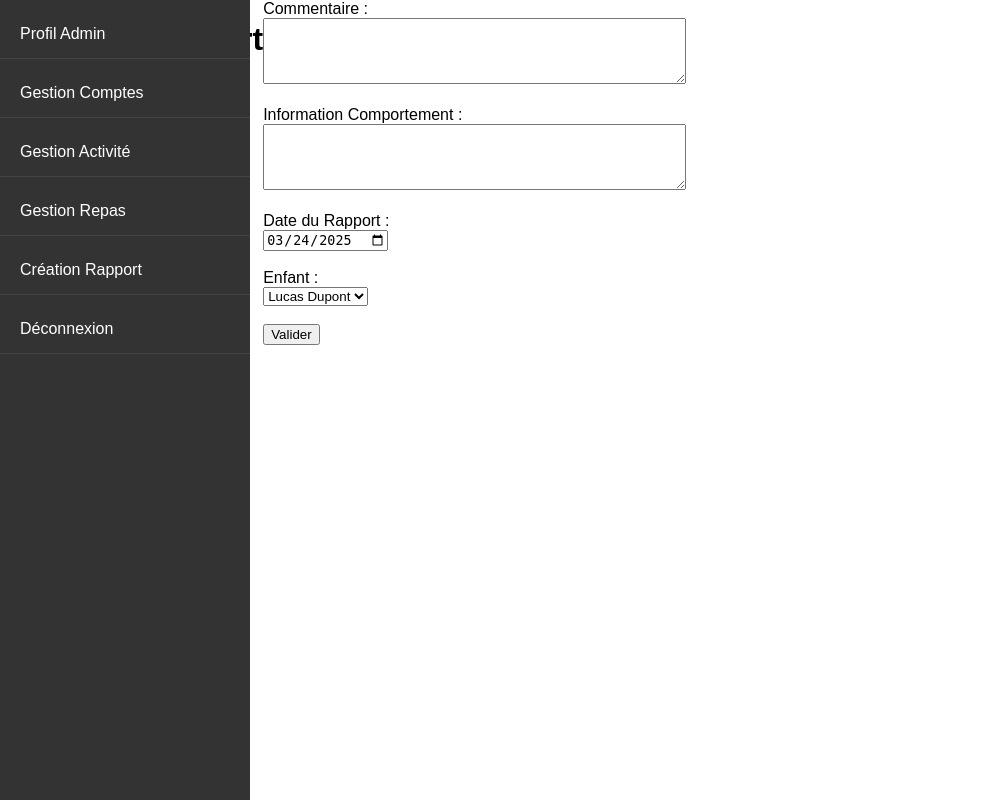
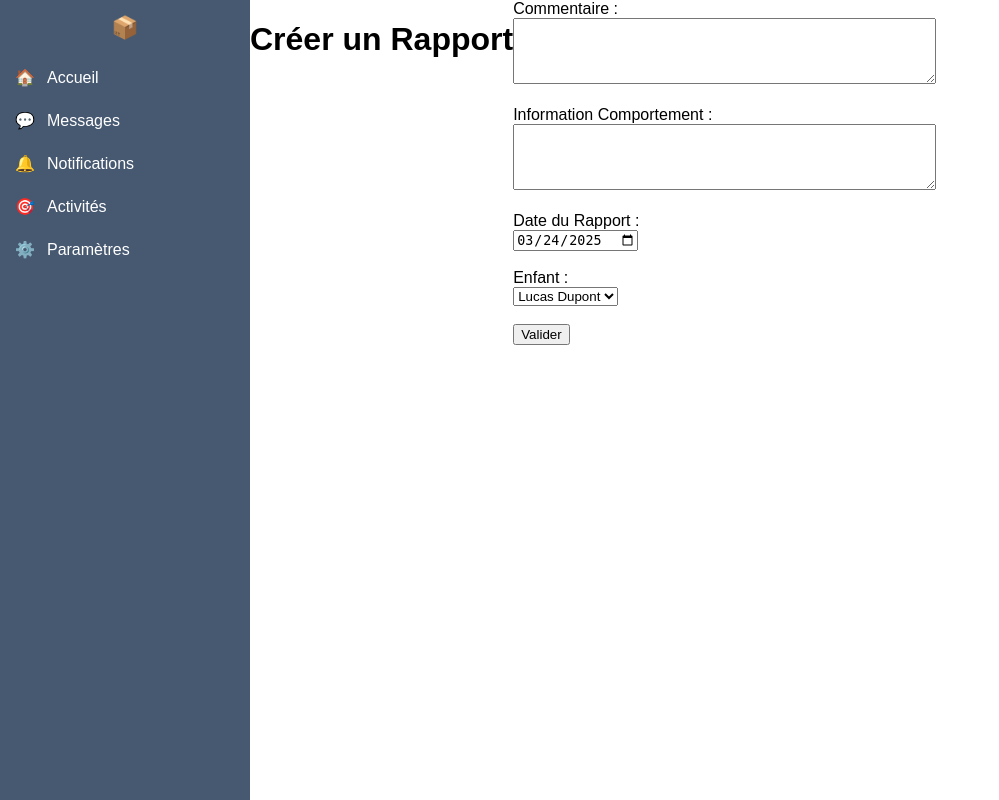
Before and after one commit to DevYaud/Fil_Rouge, a PHP site: page /admin/creation_rapport.php in a window 1280 px wide. Shown: the whole page, without its empty margins (0-999 px from the left). Run offline with PHP 8.4, Linux system fonts and the light colour scheme; data comes from the database, SQL or seed files in the repository.

Commit message:
Mis à jour sidebar

```diff
--- a/www/admin/menu-lateral.css
+++ b/www/admin/menu-lateral.css
@@ -1,46 +1,54 @@
 /* Style de base pour le corps de la page */
 body {
     font-family: Arial, sans-serif;
-    margin: 0; /* Supprimer la marge par défaut du corps */
-    padding: 0; /* Supprimer le padding par défaut du corps */
+    margin: 0;
     display: flex;
+    height: 100vh;
+    overflow-y: auto;
 }
 
-/* Style pour le menu latéral */
-.menu-latéral {
-    width: 250px; /* Largeur du menu latéral */
-    background-color: #333; /* Couleur de fond du menu */
-    color: white; /* Couleur du texte */
-    height: 100vh; /* Hauteur totale de la fenêtre */
-    position: fixed; /* Position fixe pour rester en place */
-    top: 0; /* Aligner le menu en haut de la page */
-    left: 0; /* Aligner le menu à gauche de la page */
-    margin: 0; /* Supprimer les marges par défaut */
-    padding: 0; /* Supprimer les paddings par défaut */
+/* Sidebar */
+.sidebar {
+    width: 64px;
+    background-color: #314560e3;
+    color: white;
+    transition: width 0.3s ease-in-out;
+    overflow: hidden;
 }
 
-/* Style pour les éléments de la liste */
-.menu-latéral .nav-link {
-    list-style-type: none; /* Supprimer les puces de la liste */
-    padding: 15px 20px; /* Espacement interne */
-    border-bottom: 1px solid #444; /* Ligne de séparation */
+.sidebar:hover {
+    width: 250px;
 }
 
-/* Style pour les liens dans le menu */
-.menu-latéral .nav-link a {
-    color: white; /* Couleur du texte des liens */
-    text-decoration: none; /* Supprimer le soulignement des liens */
-    display: block; /* Faire en sorte que le lien occupe toute la largeur */
+.nav-item {
+    display: flex;
+    align-items: center;
+    padding: 12px 15px;
+    color: white;
+    text-decoration: none;
+    transition: background 0.3s;
 }
 
-/* Effet au survol des liens */
-.menu-latéral .nav-link a:hover {
-    background-color: #555; /* Couleur de fond au survol */
+.nav-item:hover {
+    background-color: #4a5568;
+}
+
+.nav-icon {
+    margin-right: 12px;
+}
+
+.nav-text {
+    display: none;
+}
+
+.sidebar:hover .nav-text {
+    display: inline;
 }
 
 /* Contenu principal de la page */
 .content {
-    margin-left: 250px; /* Marge à gauche pour laisser de la place au menu */
-    padding: 20px;
-    width: calc(100% - 250px); /* Largeur ajustée pour occuper le reste de l'espace */
+    flex: 1;
+    padding: 30px;
+    transition: margin-left 0.3s ease-in-out;
+    overflow-y: auto;
 }
--- a/www/admin/navigation_admin.php
+++ b/www/admin/navigation_admin.php
@@ -7,25 +7,34 @@
 <html lang="fr">
 <head>
     <meta charset="UTF-8">
-    <title>Navigation</title>
+    <title></title>
     <link rel="stylesheet" href="menu-lateral.css">
-    <style>
-        .nav-link {
-            display: block;
-            margin: 10px 0;
-        }
-    </style>
+
 </head>
 <body>
-<nav>
-    <ul  class="menu-latéral">
-        <li class="nav-link"><a href="profil.php">Profil Admin</a></li>
-        <li class="nav-link"><a href="comptes.php">Gestion Comptes</a></li>
-        <li class="nav-link"><a href="activite.php">Gestion Activité</a></li>
-        <li class="nav-link"><a href="repas.php">Gestion Repas</a></li>
-        <li class="nav-link"><a href="rapport.php">Création Rapport</a></li>
-        <li class="nav-link"><a href="logout.php">Déconnexion</a></li>
-    </ul>
+<!-- Sidebar -->
+<nav class="sidebar">
+    <div style="padding: 15px; font-size: 22px; text-align: center">📦</div>
+    <a href="#" class="nav-item">
+        <span class="nav-icon">🏠</span>
+        <span class="nav-text">Accueil</span>
+    </a>
+    <a href="#" class="nav-item">
+        <span class="nav-icon">💬</span>
+        <span class="nav-text">Messages</span>
+    </a>
+    <a href="#" class="nav-item">
+        <span class="nav-icon">🔔</span>
+        <span class="nav-text">Notifications</span>
+    </a>
+    <a href="#" class="nav-item">
+        <span class="nav-icon">🎯</span>
+        <span class="nav-text">Activités</span>
+    </a>
+    <a href="#" class="nav-item">
+        <span class="nav-icon">⚙️</span>
+        <span class="nav-text">Paramètres</span>
+    </a>
 </nav>
 </body>
 </html>
```
Also changed, not shown: www/admin/rapport.php (+3 -81 lines).
